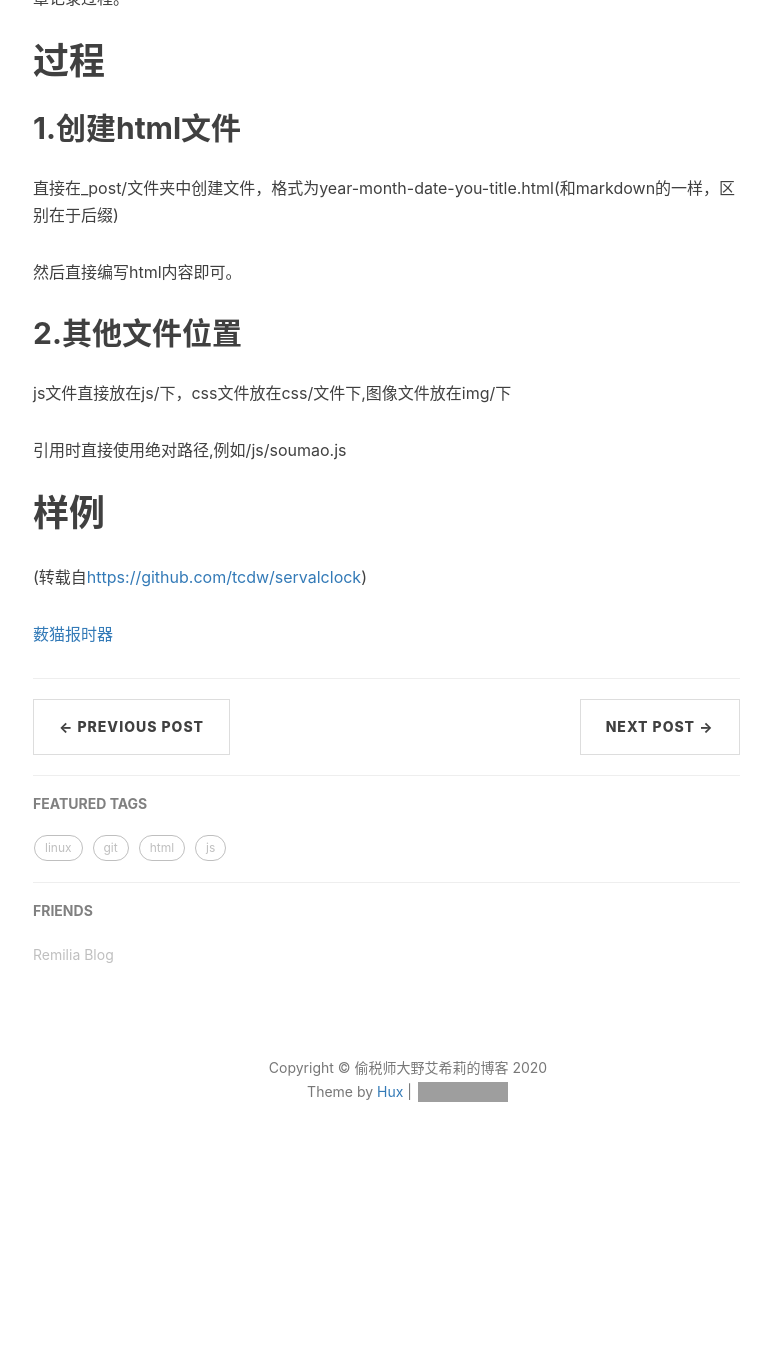
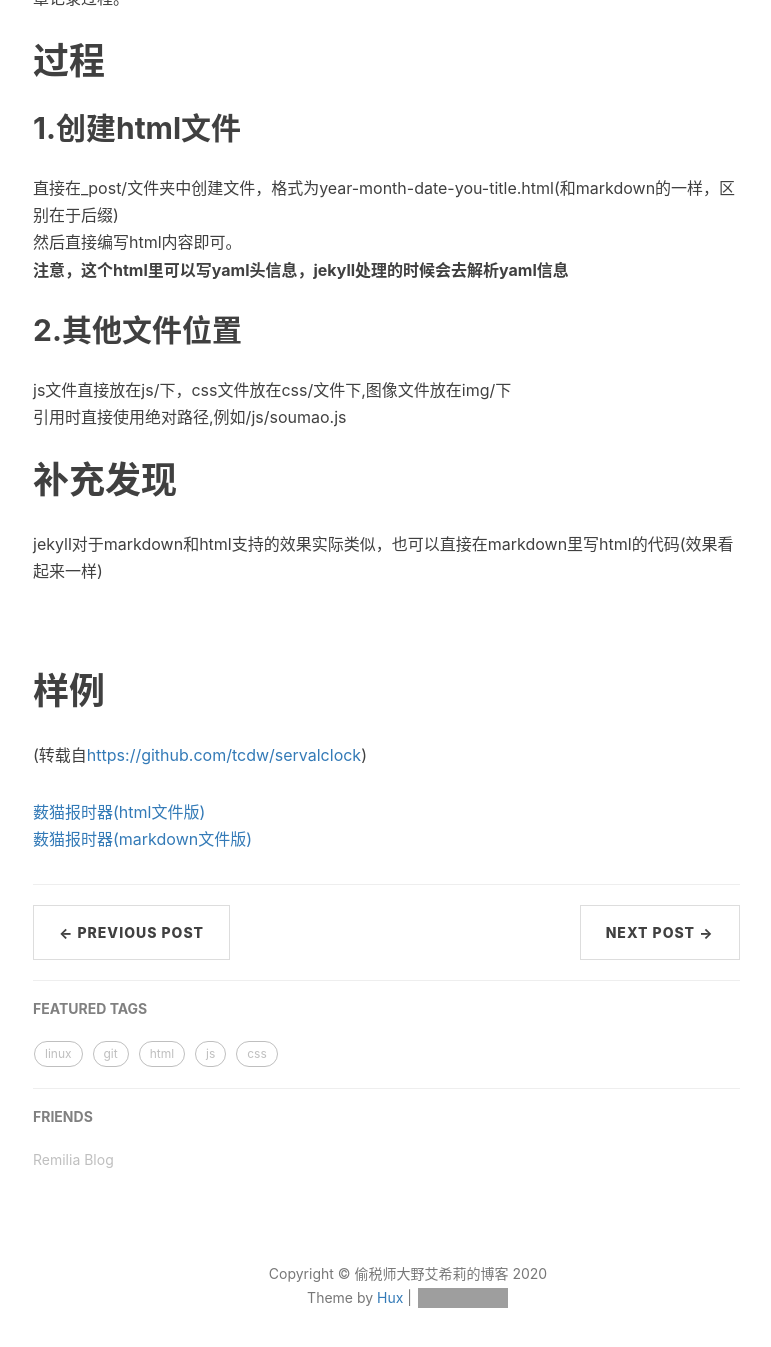
Before and after one commit to zh616110538/zh616110538.github.io, a Jekyll site: the page built from _posts/2020-04-24-Post-html-with-jekyll.markdown, in a window 1280 px wide and 1400 px high, scrolled down 684 px. Shown: the top 1347 px of the window, without its empty margins (232-1003 px from the left). Built offline with Jekyll 4.4.1, drawn with Linux system fonts in a browser that asks for light colours; nearby versions of some CDN libraries; comment, search, counter and statistics services are not loaded; before the commit the page ends 1880 px from its top, so only the background shows below that; grey boxes are pictures that could not be loaded.

Commit message:
html格式补充

```diff
--- a/_posts/2020-04-24-Post-html-with-jekyll.markdown
+++ b/_posts/2020-04-24-Post-html-with-jekyll.markdown
@@ -16,17 +16,20 @@
 
 # 过程 #
 ## 1.创建html文件 ##
-直接在_post/文件夹中创建文件，格式为year-month-date-you-title.html(和markdown的一样，区别在于后缀)
-
-然后直接编写html内容即可。
+直接在_post/文件夹中创建文件，格式为year-month-date-you-title.html(和markdown的一样，区别在于后缀)<br>
+然后直接编写html内容即可。<br>
+**注意，这个html里可以写yaml头信息，jekyll处理的时候会去解析yaml信息**
 
 ## 2.其他文件位置 ##
-js文件直接放在js/下，css文件放在css/文件下,图像文件放在img/下
-
+js文件直接放在js/下，css文件放在css/文件下,图像文件放在img/下<br>
 引用时直接使用绝对路径,例如/js/soumao.js
 
+# 补充发现 #
+jekyll对于markdown和html支持的效果实际类似，也可以直接在markdown里写html的代码(效果看起来一样)
 
+<br>
 # 样例 #
 (转载自[https://github.com/tcdw/servalclock](https://github.com/tcdw/servalclock))
 
-[薮猫报时器](/2020/04/24/sou-mao/)
+[薮猫报时器(html文件版)](/2020/04/24/Sou-Mao/)<br>
+[薮猫报时器(markdown文件版)](/2020/04/26/Sou-Mao/)
--- a/about.html
+++ b/about.html
@@ -1,8 +1,9 @@
 ---
 layout: page
 title: "About"
-description: "Hey, this is Hux."
+description: "关于"
 header-img: "img/about-bg.jpg"
+published: false
 ---
 
 <!-- Language Selector -->
```
Also changed, not shown: _posts/2020-04-24-Sou-Mao.html (added, +29 -0 lines), _posts/2020-04-24-sou-mao.html (deleted, +0 -30 lines).
